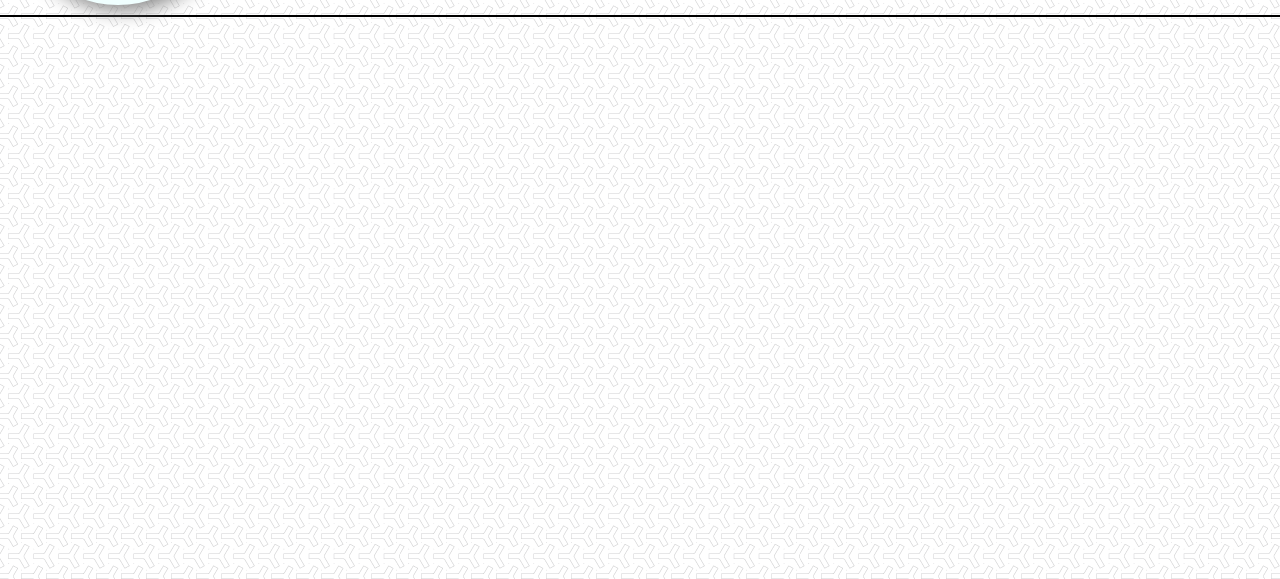
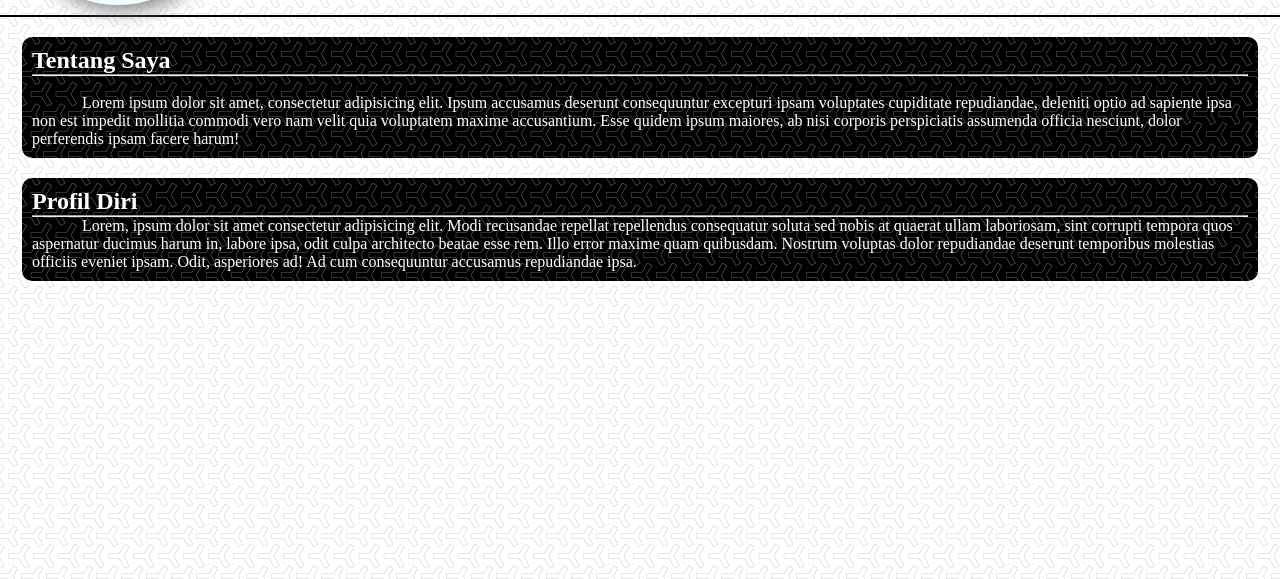
Before and after one commit to Zimhiii/Portohizbaa, a plain HTML site: page index.html in a window 1280 px wide. Shown: the part 221-800 px from the top of the page. Drawn offline with Linux system fonts and the light colour scheme.

Commit message:
perbarui

```diff
--- a/index.html
+++ b/index.html
@@ -21,11 +21,27 @@
       <div class="bag2">
         <div class="ket">
             <h1>Hizba Jaisy Muhammad</h2>
-            <hr>
+            <hr style="color: black;">
             <h2>Mahasiswa Informatika</h2>
         </div>
       </div>
 
     </div>
+
+    <div class="containertentang">
+        <h2>Tentang Saya</h2>
+        <hr style="color: white;">
+        <br>
+    <p>Lorem ipsum dolor sit amet, consectetur adipisicing elit. Ipsum accusamus deserunt consequuntur excepturi ipsam voluptates cupiditate repudiandae, deleniti
+        optio ad sapiente ipsa non est impedit mollitia commodi vero nam velit quia voluptatem maxime accusantium. Esse quidem ipsum maiores, ab nisi corporis perspiciatis assumenda officia nesciunt, dolor perferendis ipsam facere harum!</p>
+    </div>
+
+    <div class="containerprofil">
+        <h2>Profil Diri</h2>
+        <hr>
+        <p>Lorem, ipsum dolor sit amet consectetur adipisicing elit. Modi recusandae repellat repellendus consequatur soluta sed nobis at quaerat ullam laboriosam, sint corrupti tempora quos aspernatur ducimus harum in, labore ipsa, odit culpa architecto beatae esse rem. Illo error maxime quam quibusdam. Nostrum voluptas dolor
+            repudiandae deserunt temporibus molestias officiis eveniet ipsam. Odit, asperiores ad! Ad cum consequuntur accusamus repudiandae ipsa.</p>
+    </div>
+
   </body>
 </html>
--- a/style.css
+++ b/style.css
@@ -1,6 +1,7 @@
 * {
   margin: 0px;
   padding: 0px;
+  font-family: ;
 }
 body {
   background-image: url(image/y-so-serious-white.png);
@@ -32,7 +33,7 @@ div.imgwrp {
 }
 
 div.bag2 {
-  padding-left: 10px;
+  padding-left: 30px;
   width: 100%;
   display: flex;
 }
@@ -48,3 +49,42 @@ div.bag2 {
 h1 {
   font-size: 40px;
 }
+
+/* About me */
+
+div.containertentang {
+  margin-top: 20px;
+  margin-left: auto;
+  margin-right: auto;
+  background-image: url(image/y-so-serious.png);
+  width: 95%;
+  border-radius: 10px;
+  padding: 10px;
+}
+
+.containertentang h2,
+p {
+  color: white;
+}
+.containertentang p {
+  text-indent: 50px;
+}
+
+/* Profil Diri */
+div.containerprofil {
+  margin-top: 20px;
+  margin-left: auto;
+  margin-right: auto;
+  background-image: url(image/y-so-serious.png);
+  width: 95%;
+  border-radius: 10px;
+  padding: 10px;
+}
+
+.containerprofil h2,
+p {
+  color: white;
+}
+.containerprofil p {
+  text-indent: 50px;
+}
```
